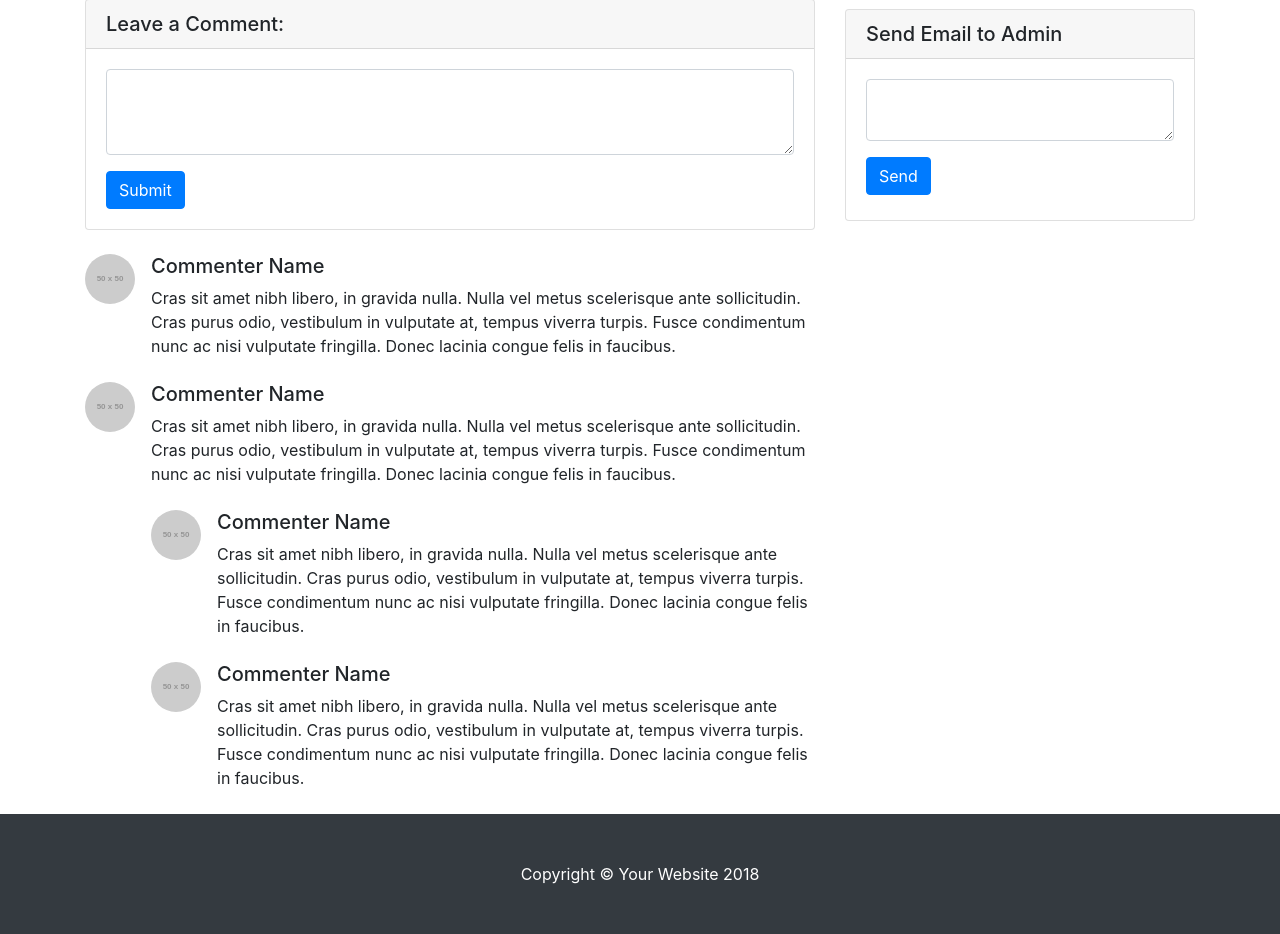
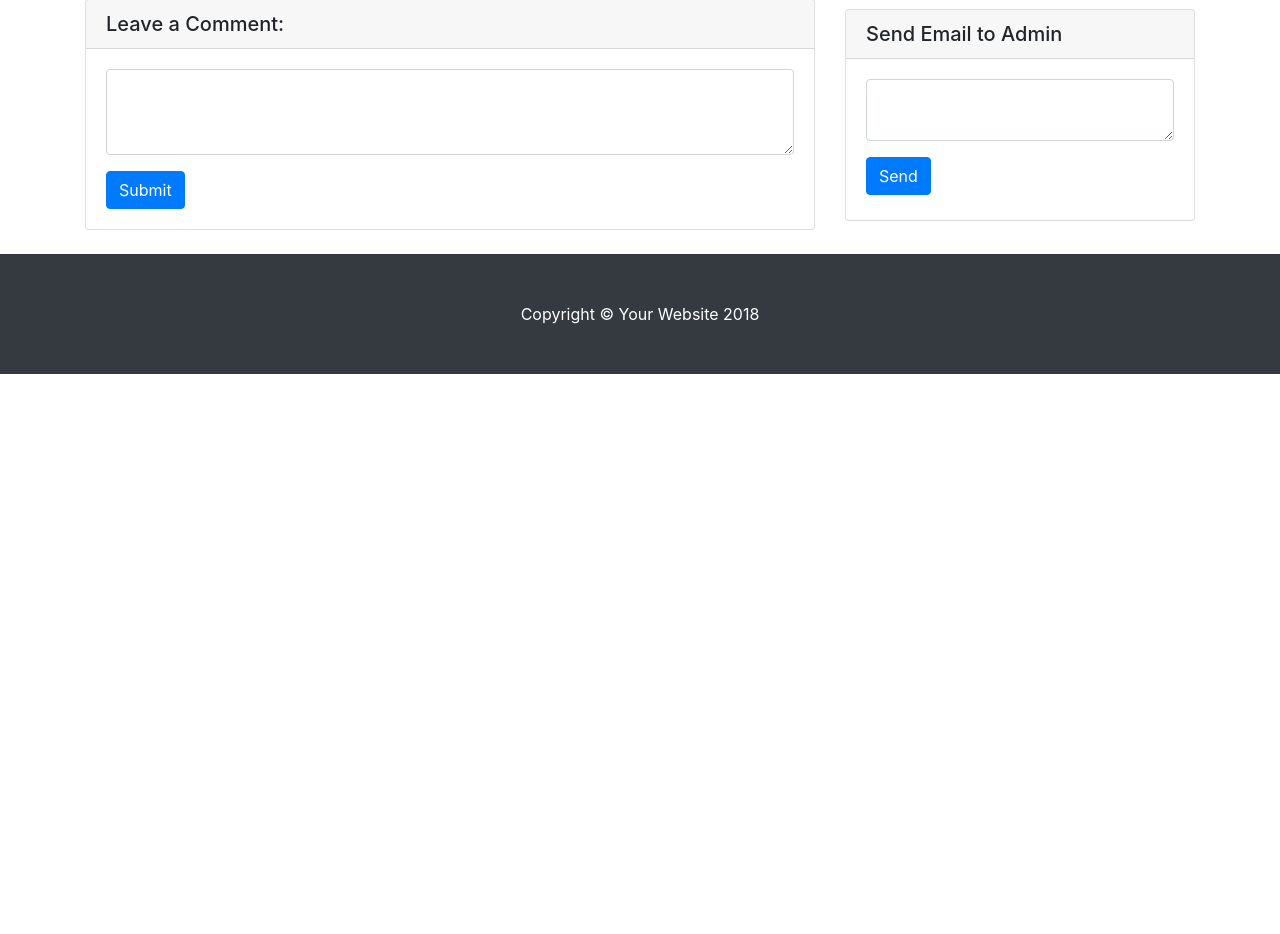
Before and after one commit to rajaappala/newsblog, a Django app: page /news/view/1/ in a window 1280 px wide. Shown: the part 339-1273 px from the top of the page. After the commit the page ends 713 px from the top, so only its background shows below. Run offline with Django 3.2, Linux system fonts and the light colour scheme; data comes from the database, SQL or seed files in the repository; both versions use the stored data as it was before the commit; grey boxes labelled with a size stand in for pictures from a placeholder-image service; parts of the project's set-up code (start-up, migrations or seed data) failed here and were passed over; some libraries are stand-ins or nearby versions.

Commit message:
Added comments section

```diff
--- a/news/models.py
+++ b/news/models.py
@@ -14,3 +14,12 @@ class News(models.Model):
     created_at = models.DateTimeField(auto_now=False, auto_now_add=True)
     updated_at = models.DateTimeField(auto_now=True, auto_now_add=False)
     published_at = models.DateTimeField(null=True)
+
+class Comments(models.Model):
+    class Meta:
+        db_table = 'news'
+        default_permissions = ()
+    id = models.AutoField(primary_key = True)
+    comment = models.CharField(max_length = 500, null=True)
+    post = models.ForeignKey(News, on_delete=models.CASCADE)
+    created_at = models.DateTimeField(auto_now=False, auto_now_add=True)
--- a/news/templates/view_post.html
+++ b/news/templates/view_post.html
@@ -33,48 +33,25 @@
       <div class="card my-4">
         <h5 class="card-header">Leave a Comment:</h5>
         <div class="card-body">
-          <form>
+          <form name="email_form" id="email_form">
             <div class="form-group">
-              <textarea class="form-control" rows="3"></textarea>
+              <textarea class="form-control" rows="3" id="post_comment" name="post_comment"></textarea>
             </div>
-            <button type="submit" class="btn btn-primary">Submit</button>
+            <button type="submit" class="btn btn-primary" onclick="post_comment()">Submit</button>
           </form>
         </div>
       </div>
 
       <!-- Single Comment -->
-      <div class="media mb-4">
-        <img class="d-flex mr-3 rounded-circle" src="http://placehold.it/50x50" alt="">
-        <div class="media-body">
-          <h5 class="mt-0">Commenter Name</h5>
-          Cras sit amet nibh libero, in gravida nulla. Nulla vel metus scelerisque ante sollicitudin. Cras purus odio, vestibulum in vulputate at, tempus viverra turpis. Fusce condimentum nunc ac nisi vulputate fringilla. Donec lacinia congue felis in faucibus.
-        </div>
-      </div>
-
-      <!-- Comment with nested comments -->
-      <div class="media mb-4">
-        <img class="d-flex mr-3 rounded-circle" src="http://placehold.it/50x50" alt="">
-        <div class="media-body">
-          <h5 class="mt-0">Commenter Name</h5>
-          Cras sit amet nibh libero, in gravida nulla. Nulla vel metus scelerisque ante sollicitudin. Cras purus odio, vestibulum in vulputate at, tempus viverra turpis. Fusce condimentum nunc ac nisi vulputate fringilla. Donec lacinia congue felis in faucibus.
-
-          <div class="media mt-4">
+      <div id="comment_section">
+        {% for item in comments %}
+          <div class="media mb-4">
             <img class="d-flex mr-3 rounded-circle" src="http://placehold.it/50x50" alt="">
             <div class="media-body">
-              <h5 class="mt-0">Commenter Name</h5>
-              Cras sit amet nibh libero, in gravida nulla. Nulla vel metus scelerisque ante sollicitudin. Cras purus odio, vestibulum in vulputate at, tempus viverra turpis. Fusce condimentum nunc ac nisi vulputate fringilla. Donec lacinia congue felis in faucibus.
+              {{item.comment}}
             </div>
           </div>
-
-          <div class="media mt-4">
-            <img class="d-flex mr-3 rounded-circle" src="http://placehold.it/50x50" alt="">
-            <div class="media-body">
-              <h5 class="mt-0">Commenter Name</h5>
-              Cras sit amet nibh libero, in gravida nulla. Nulla vel metus scelerisque ante sollicitudin. Cras purus odio, vestibulum in vulputate at, tempus viverra turpis. Fusce condimentum nunc ac nisi vulputate fringilla. Donec lacinia congue felis in faucibus.
-            </div>
-          </div>
-
-        </div>
+        {% endfor %}
       </div>
 
     </div>
@@ -99,34 +76,6 @@
       <div class="card my-4">
         <h5 class="card-header">Categories</h5>
         <div class="card-body">
-          <!-- <div class="row">
-            <div class="col-lg-6">
-              <ul class="list-unstyled mb-0">
-                <li>
-                  <a href="#">Web Design</a>
-                </li>
-                <li>
-                  <a href="#">HTML</a>
-                </li>
-                <li>
-                  <a href="#">Freebies</a>
-                </li>
-              </ul>
-            </div>
-            <div class="col-lg-6">
-              <ul class="list-unstyled mb-0">
-                <li>
-                  <a href="#">JavaScript</a>
-                </li>
-                <li>
-                  <a href="#">CSS</a>
-                </li>
-                <li>
-                  <a href="#">Tutorials</a>
-                </li>
-              </ul>
-            </div>
-          </div> -->
         </div>
       </div>
 
@@ -151,4 +100,23 @@
 {% block cssincludes %}
 {% endblock cssincludes %}
 {% block jsincludes %}
+<script>
+$(document).ready(function(){
+  function post_comment(){
+    var comment = $("#post_comment").val();
+    var post_id = "{{post.id}}";
+    $.ajax({
+      url :  "{% url 'save_comment' %}",
+      type: 'POST',
+      error: function() {
+          console.log("Something went wrong")
+      },
+      success: function(data) {
+        $("#post_comment").html('')
+        $("#post_comment").html(data)
+      },
+    });
+  }
+});
+</script>
 {% endblock jsincludes %}
--- a/news/urls.py
+++ b/news/urls.py
@@ -5,6 +5,7 @@ urlpatterns = [
     path('', views.index, name="index"),
     path('publish', views.publish, name="publish"),
     path('email', views.notify_admin, name="notify_admin"),
+    path('save_comment', views.save_comment, name="save_comment"),
     re_path(r'^posts/(?P<last_item_id>[a-z0-9]+)/$', views.fetch_latest_posts, name="fetch_latest_posts"),
     re_path(r'^view/(?P<post_id>[a-z0-9]+)/$', views.view_post, name="view_post"),
 ]
--- a/news/views.py
+++ b/news/views.py
@@ -5,6 +5,7 @@ from datetime import datetime
 from django.core.mail import send_mail,EmailMessage
 from .tasks import *
 from django.views.decorators.cache import cache_page
+from django.core.cache import cache
 
 # Create your views here.
 
@@ -13,7 +14,7 @@ def index(request):
     try:
         news_items = News.objects.filter(is_published = True).order_by('-published_at')
         last_inserted_item = News.objects.filter(is_published = True).last()
-        return render(request, 'index.html', {'news_items':news_items, 'last_item_id': last_inserted_item.id})
+        return render(request, 'index.html', {'news_items':news_items, 'last_item_id': last_inserted_item.id if last_inserted_item else 0})
     except:
         return render(request, '500.html', {'msg':"Something went wrong"})
 
@@ -29,13 +30,15 @@ def fetch_latest_posts(request, last_item_id):
 def view_post(request, post_id):
     try:
         post = News.objects.filter(is_published=True, id=int(post_id)).first()
-        return render(request, 'view_post.html', {'post': post})
+        # all_comments = Comments.objects.filter(post_id = int(post.id)).order_by('-created_at')
+        return render(request, 'view_post.html', {'post': post, 'comments': []})
     except:
         return JsonResponse({'msg':'Post Not Found'}, status=404)
 
 
 def publish(request):
     try:
+        import pdb; pdb.set_trace()
         if request.method == 'POST':
             title = request.POST.get('title', '')
             author = request.POST.get('author', '')
@@ -69,3 +72,19 @@ def notify_admin(request):
         return JsonResponse({'msg': 'Notification sent successfully'}, status=200)
     except:
         return JsonResponse({'msg': 'Something went wrong'}, status=500)
+
+def save_comment(request):
+    try:
+        comment = request.POST.get("comment", '')
+        post_id = request.POST.get('post_id', '')
+        if News.objects.filter(id=int(post_id)).exists():
+            comment_ins = Comments()
+            comment_ins.comment = comment
+            comment_ins.post_id = post_id
+            comment_ins.save()
+            all_comments = Comments.objects.filter(post_id = int(post_id)).order_by('-created_at')
+            return render(request, 'comment_partial.html', {'comments':all_comments})
+        else:
+            return JsonResponse({"msg": 'could not find post'}, status=404)
+    except:
+        return JsonResponse({"error": "Something went wrong"}, status=500)
```
Also changed, not shown: news/templates/comment_partial.html (added, +8 -0 lines), db.sqlite3 (deleted), news/migrations/0003_comments.py (added).
